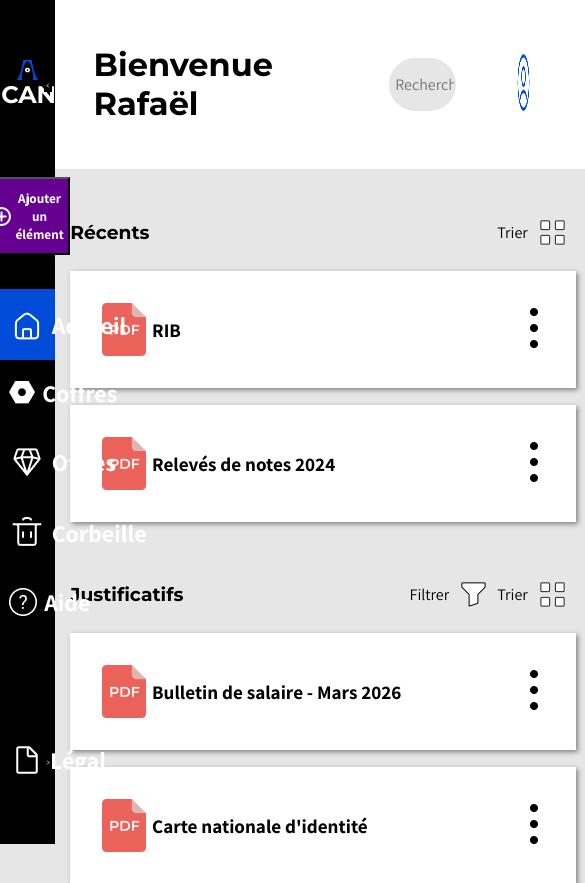
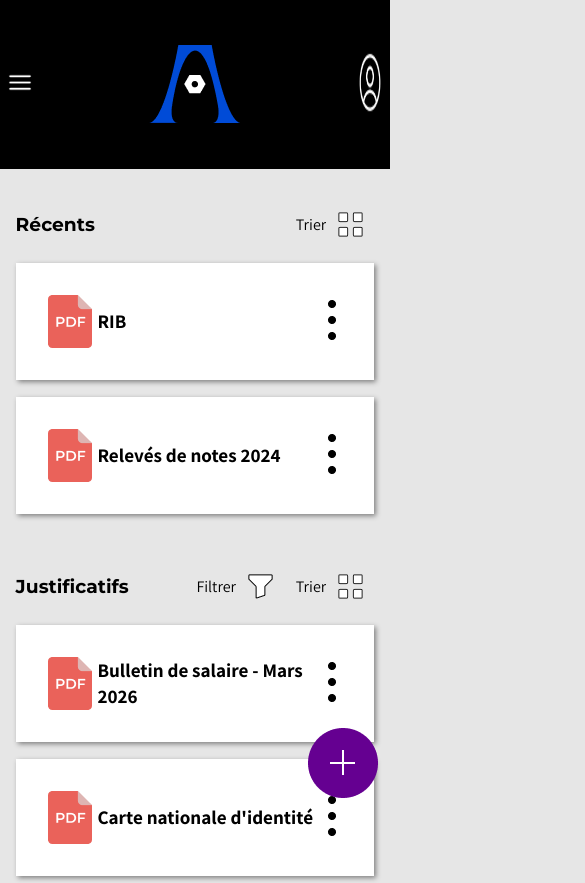
Before and after one commit to rafael-vergnes/projet, a plain HTML site: page front/accueil.html in a window 390 px wide. Shown: the top 883 px of the page, 585 px wide, since content can reach past the window. Drawn offline with Linux system fonts and the light colour scheme.

Commit message:
feat : add responsive <=768px

```diff
--- a/front/accueil.html
+++ b/front/accueil.html
@@ -11,7 +11,7 @@
 </head>
 <body>
 
-    <header>
+    <header class="header_right">
         <h1>Bienvenue Rafaël</h1>
         <div class="champ_header">
             <label for="recherche" method="HOST"></label>
@@ -26,6 +26,12 @@
             <h2>ARCANCE</h2>
         </div>
         <button><img src="./images/logo_reduire.png" alt="logo inférieur à, symbolant le fait de réduire la  taille"></button>
+    </div>
+
+    <div class="header_responsive">
+        <a href="#"><img id="logo_burger" src="./images/logo_burger.png" alt="logo d'un menu en forme de burger'"></a>
+        <img src="./images/logo_arcance.png" alt="logo d'arcance">
+        <a href="#"><img id="logo_compte" src="./images/logo_compte_blanc.png" alt="logo d'une personne symbolisant l'espace compte"></a>
     </div>
 
     <nav>
@@ -60,6 +66,7 @@
 
         <div class="justificatifs">
             <h3>Justificatifs</h3>
+            <div>
             <div class="filtre">
                 <p>Filtrer</p>
                 <button><img src="./images/logo_filtrer.png" alt="logo d'un entonnoir"></button>
@@ -68,13 +75,20 @@
                 <p>Trier</p>
                 <button><img src="./images/logo_trier.png" alt="logo de 4 carrés symbolant l'action de trier"></button>
             </div>
+            </div>
         </div>
         <a href="./assets/lorem_pdf.pdf"><div><img class="pdf" src="./images/logo_pdf.png" alt="image d'un document pdf">Bulletin de salaire - Mars 2026</div><button><img src="./images/logo_points.png" alt="logo de 3 points pour afficher des options"></button></a>
         <a href="./assets/lorem_pdf.pdf"><div><img class="pdf" src="./images/logo_pdf.png" alt="image d'un document pdf">Carte nationale d'identité</div><button><img src="./images/logo_points.png" alt="logo de 3 points pour afficher des options"></button></a>
         <a href="./assets/lorem_pdf.pdf"><div><img class="pdf" src="./images/logo_pdf.png" alt="image d'un document pdf">Contrat de location</div><button><img src="./images/logo_points.png" alt="logo de 3 points pour afficher des options"></button></a>
+
+        <div class="ajouter_responsive">
+            <button><img src="./images/logo_ajouter.png" alt=""></button>
+        </div>
+
         <div class="violetBar">
             <div></div>
         </div>
+
     </main>
 
     <footer>
--- a/front/style.css
+++ b/front/style.css
@@ -1,4 +1,4 @@
-/*GRID HEADER NAV FOOTER*/
+/*GRID PAGE*/
 
 body {
     display: grid;
@@ -10,7 +10,7 @@ body {
 
 /*HEADER_RIGHT*/
 
-header {
+.header_right {
     grid-row: 1;
     grid-column: 2;
     display: grid;
@@ -21,7 +21,7 @@ header {
     top: 0;
 }
 
-header h1 {
+.header_right h1 {
     margin-left: 10vw;
     font-family: "Montserrat";
 }
@@ -32,7 +32,7 @@ header h1 {
     justify-content: space-evenly;
 }
 
-header input {
+.header_right input {
     width: 15vw;
     height: 6vh;
     border-radius: 50px;
@@ -89,6 +89,16 @@ header input {
 
 .header_left button img {
     width: 2vw;
+}
+
+/*RESPONSIVE CACHÉ*/
+
+.header_responsive {
+    display: none;
+}
+
+.ajouter_responsive {
+    display: none;
 }
 
 /*NAV*/
@@ -302,11 +312,86 @@ main h3 {
 }
 
 .filtre {
-    margin-left: 58vw;
+    margin-right: 3vw;
 }
 
 .violetBar div {
     background-color: #660091;
     height: 1vh;
-    margin-top: 6vh;
+    margin-top: 10vh;
 }
+
+/* RESPONSIVE */
+
+@media (max-width: 768px) {
+body {
+    display: grid;
+    grid-template-columns: 100vw;
+    grid-template-rows: 5vh auto;
+    margin: 0;
+    background-color: #E6E6E6;
+}
+.header_right {
+    display: none;
+}
+.header_left {
+    display: none;
+}
+nav {
+    display: none;
+}
+footer {
+    display: none;
+}
+.header_responsive {
+    display: flex;
+    grid-column: 1;
+    grid-template-rows: 1;
+    align-items: center;
+    background-color: black;
+    justify-content: space-around;
+    height: 20vh;
+    position: fixed;
+    top: 0;
+    width: 100vw;
+}
+#logo_compte {
+    width: 6.6vw;
+    margin-left: 26vw;
+}
+#logo_burger {
+    width: 6.6vw;
+    margin-right: 26vw;
+}
+main {
+    display: flex;
+    grid-column: 1;
+    grid-template-rows: 2;
+    flex-direction: column;
+    justify-content: space-between;
+    font-family: "Assistant";
+}
+.recents {
+    display: flex;
+    align-items: center;
+    justify-content: space-between;
+    margin: 18vh 4vw 0vh 4vw;
+}
+.ajouter_responsive {
+    display: flex;
+    justify-content: flex-end;
+    margin: 0vh 1.5vw 5vh 0vw;
+    position: fixed;
+    bottom: 0vh;
+    right: 0vw;
+}
+.ajouter_responsive button {
+    border: none;
+    background-color: rgb(230, 230, 230, 0);
+}
+.violetBar div {
+    background-color: #660091;
+    height: 1vh;
+    margin-top: 15vh;
+}
+}
```
Also changed, not shown: front/images/logo_ajouter.png (added), front/images/logo_burger.png (added), front/images/logo_compte_blanc.png (added).
